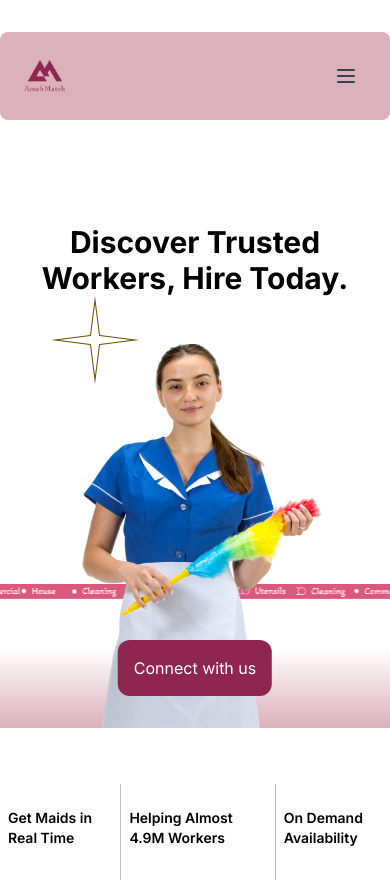
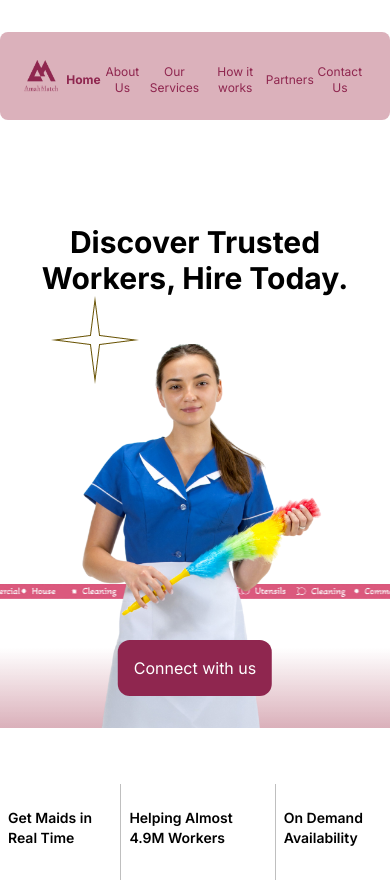
Before and after one commit to Purvi09/AmahMatch, a Next.js app: page / in a window 390 px wide. Shown: the top 882 px of the page. Built offline with nearby package versions, Linux system fonts and the light colour scheme.

Commit message:
Removed navbar changes

```diff
--- a/components/Navbar.tsx
+++ b/components/Navbar.tsx
@@ -25,7 +25,7 @@ export default function Navbar() {
         <a href="/" className="flex items-center">
           <img src="./logo.png" className="md:h-12 h-8 pr-2" alt="Logo" />
         </a>
-        <div className="hidden md:block flex md:space-x-6 mt-2 md:text-lg md:font-medium text-xs">
+        <div className="block flex md:space-x-6 mt-2 md:text-lg md:font-medium text-xs">
           <button onClick={() => handleRouteClick("/")} className={isActiveClasses(pathname, "/")}>Home</button>
           <button onClick={() => handleRouteClick("/aboutUs")} className={isActiveClasses(pathname, "/aboutUs")}>About Us</button>
           <button onClick={() => handleRouteClick("/services")} className={isActiveClasses(pathname, "/services")}>Our Services</button>
@@ -34,7 +34,7 @@ export default function Navbar() {
           <button onClick={() => handleRouteClick("/contactUs")} className={isActiveClasses(pathname, "/contactUs")}>Contact Us</button>
           {/* Add more buttons with different routes as needed */}
         </div>
-        <button className="block md:hidden text-gray-700 outline-none p-2 rounded-md focus:border-gray-400 focus:border">
+        <button className="hidden text-gray-700 outline-none p-2 rounded-md focus:border-gray-400 focus:border">
           <Menu />
         </button>
       </div>
```
